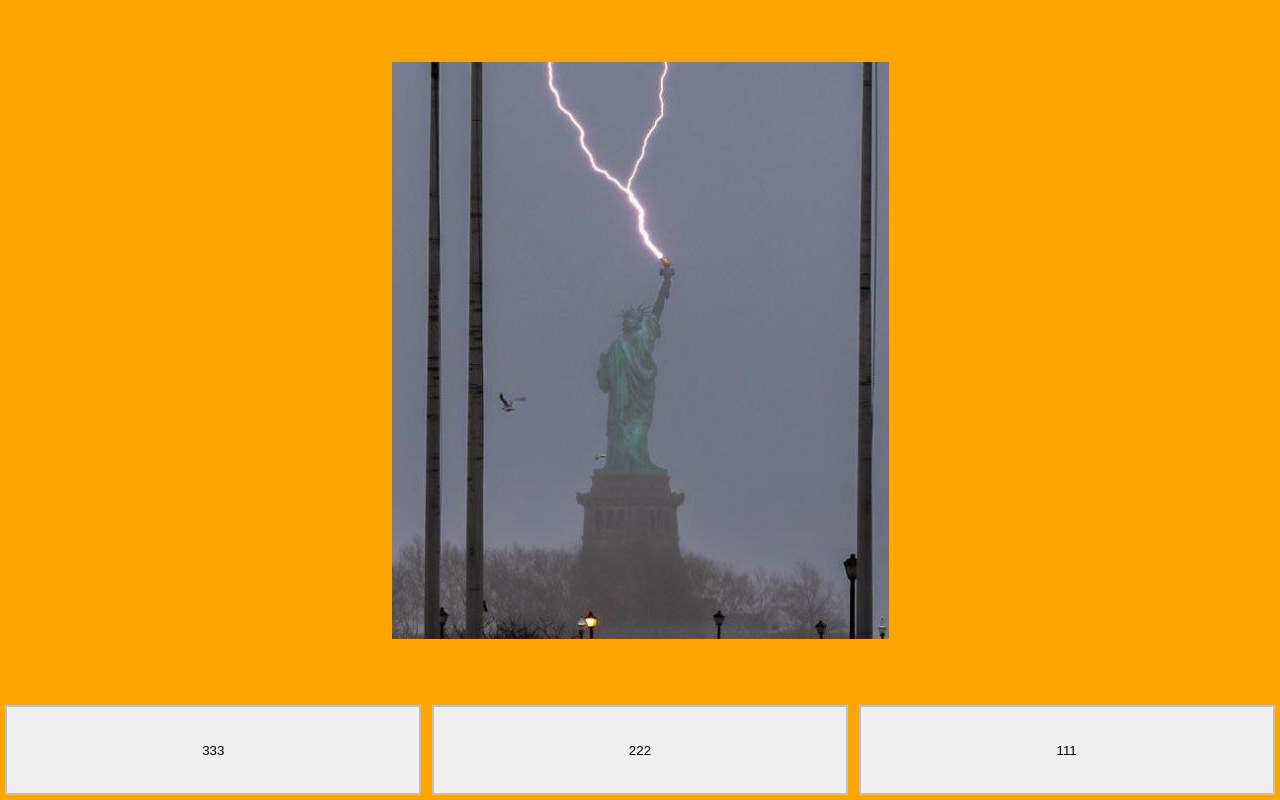
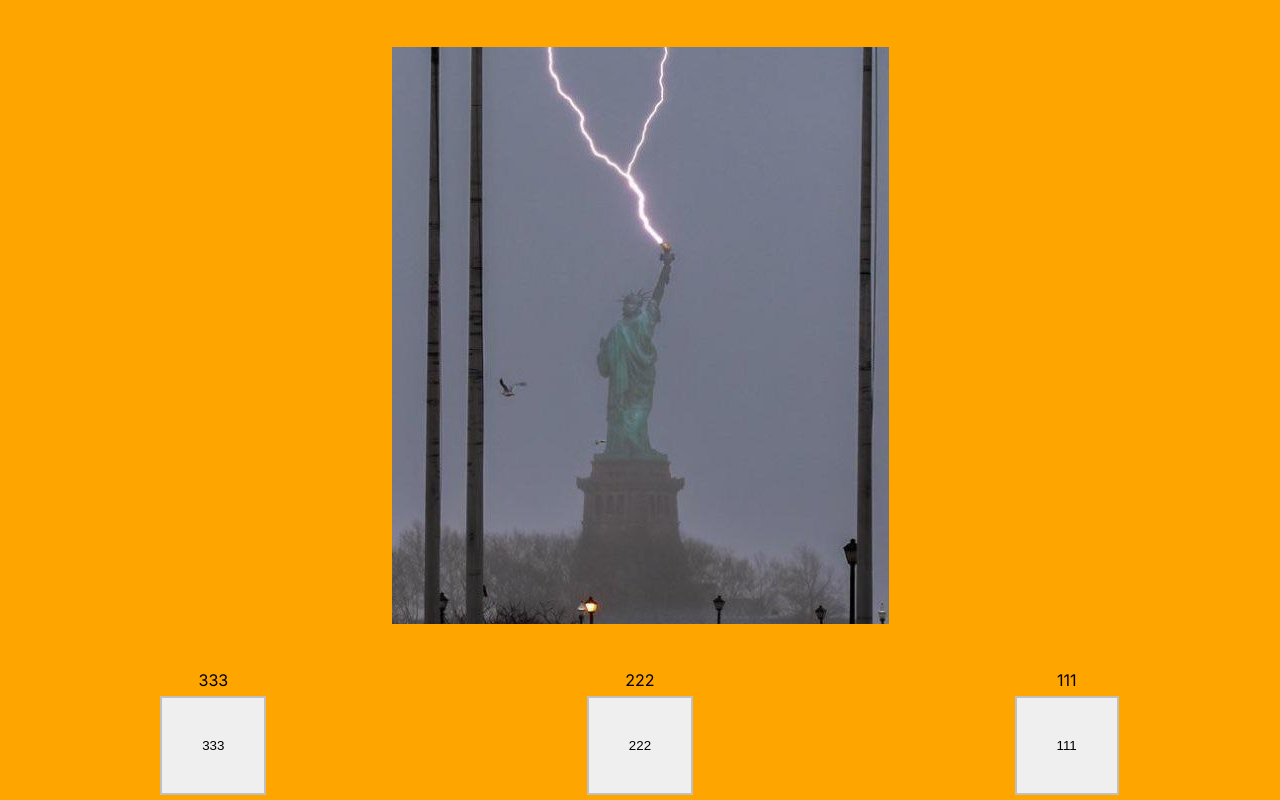
Before and after one commit to tripdragon/flashcardblastcard, a Next.js app: page /flashcardblastcard/ in a window 1280 px wide. Built offline with nearby package versions, Linux system fonts and the light colour scheme.

Commit message:
¿¿¿¿

```diff
--- a/app/aaa/quizParts.js
+++ b/app/aaa/quizParts.js
@@ -31,7 +31,10 @@ export function Question({data, userPick}){
   }
 
   let list = data.choices.slice().map(x =>
-    <button key={x.id} onClick={handleClick} value={x}>{x}</button>
+    <div class="button-item">
+      <span>{x}</span>
+      <button key={x.id} onClick={handleClick} value={x}>{x}</button>
+    </div>
   );
   list = shuffle(shuffle(list));
 
--- a/app/globals.css
+++ b/app/globals.css
@@ -120,6 +120,22 @@ display: flex;
   background-color: #ffff00;
 }
 
+.button-item{
+  /* display: block; */
+  display: flex;
+    flex-direction: column;
+    /* flex-wrap: nowrap; */
+    /* justify-content: center; */
+    align-items: center;
+    /* align-content: normal; */
+}
+
+.button-item button {
+  margin: 0.4em;
+  padding: 40px;
+}
+
+
 .answers-view li{
   margin: 20px 10px;
   padding: 10px;
--- a/app/page.tsx
+++ b/app/page.tsx
@@ -32,6 +32,8 @@ export default function Home() {
       setIsDone(true);
     }
 
+    // how to add a page delay here?
+
     // check if done in this frame
     if(!isDone || mDone === false && isDone === true){
       // debugger
@@ -43,6 +45,8 @@ export default function Home() {
         }
       ])
     }
+
+
 
     // debugger
   }
```
